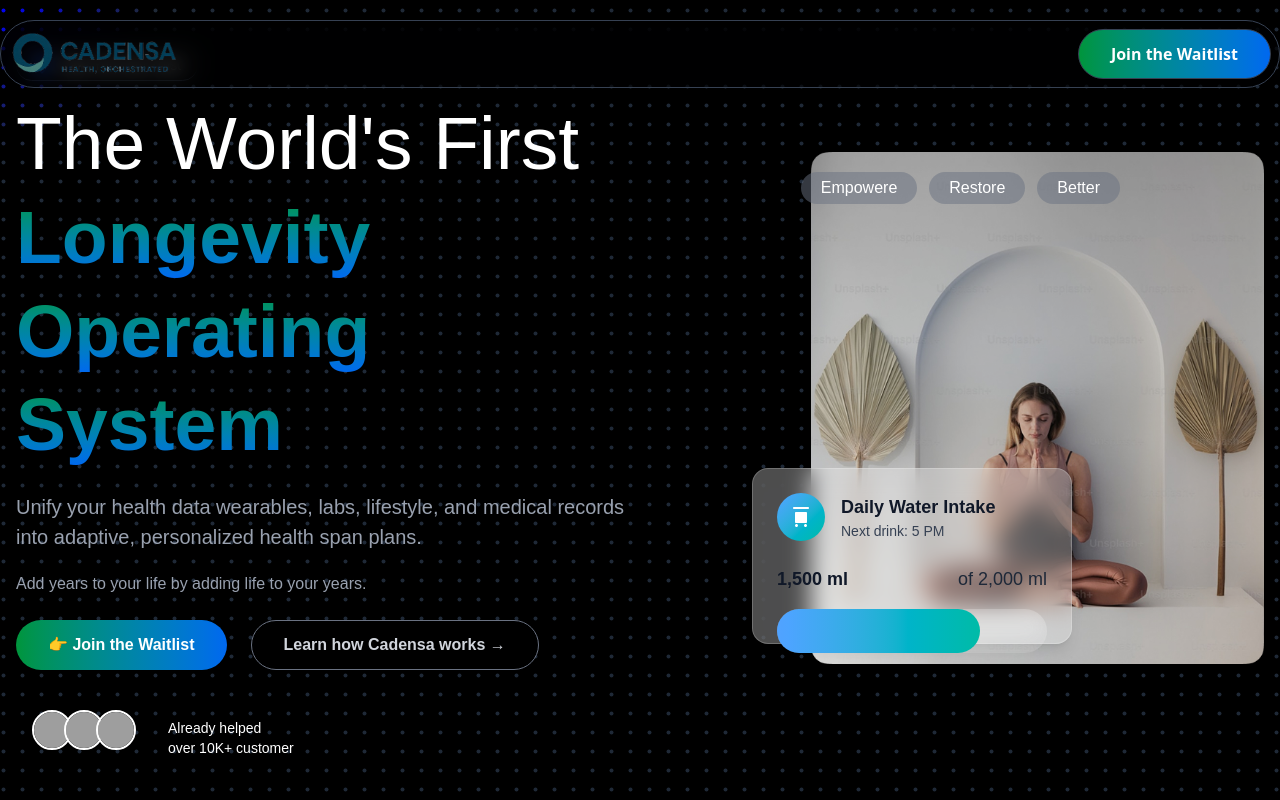
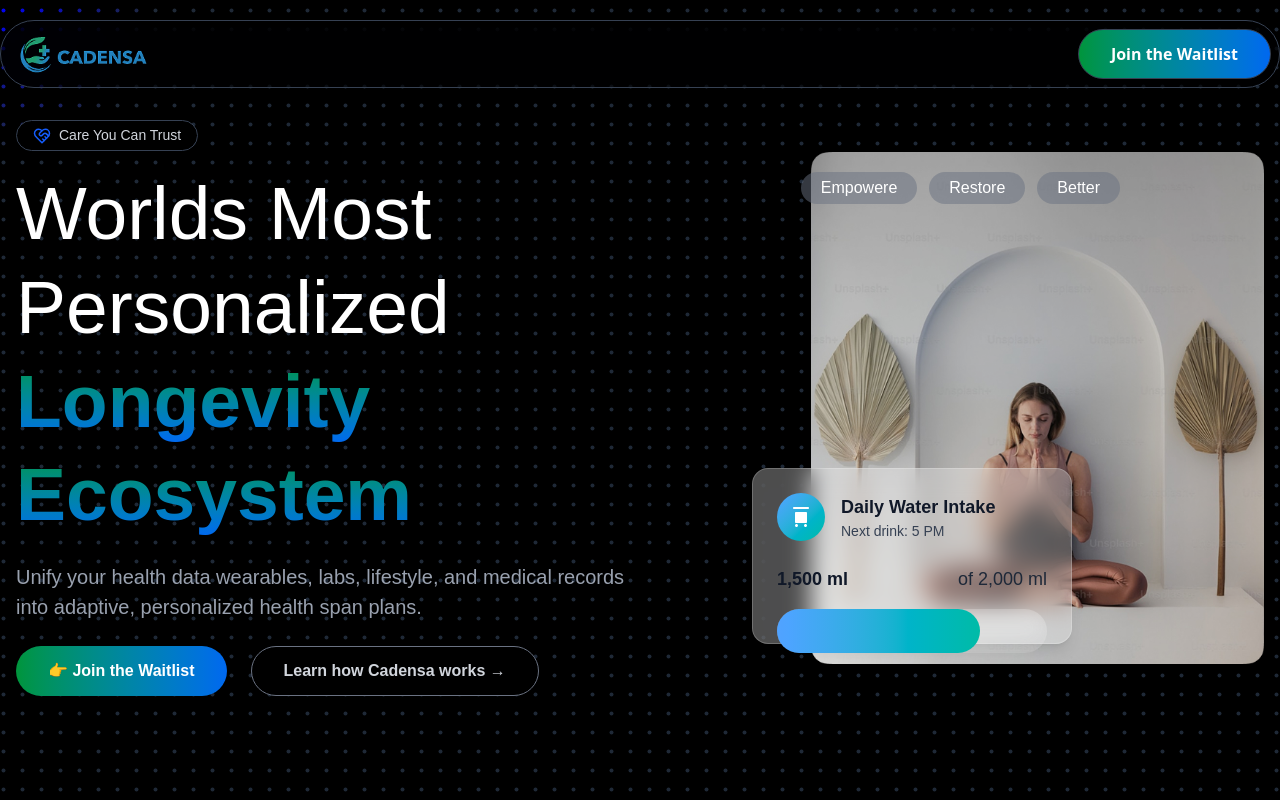
Before and after one commit to MohammedRasif/Tarakhpatel, a React (Vite) app: page / in a window 1280 px wide. Shown: the top 800 px of the page. Built offline with nearby package versions, Linux system fonts and the light colour scheme; grey boxes are pictures that could not be loaded.

Commit message:
add something new

```diff
--- a/src/component/Page.jsx/Banner.jsx
+++ b/src/component/Page.jsx/Banner.jsx
@@ -44,22 +44,22 @@
           </p>
 
           <h1 className="text-white text-[30px] font-medium leading-tight sm:text-[40px] md:text-[60px] lg:text-[75px]">
-            The World's First{" "}
+            Worlds Most Personalized {" "}
             <span className="bg-clip-text text-transparent bg-gradient-to-b from-[#00953B] to-[#0068F0] font-[550]">
               Longevity
             </span>
             <br />
             <span className="bg-clip-text text-transparent bg-gradient-to-b from-[#00953B] to-[#0068F0] font-[550]">
-              Operating System
+              Ecosystem
             </span>
           </h1>
           <p className="text-gray-400 text-[14px] pt-5 sm:text-[14px] md:text-[16px] lg:text-[20px]">
             Unify your health data wearables, labs, lifestyle, and medical
             records into adaptive, personalized health span plans.
           </p>
-          <p className="text-gray-400 text-[14px] pt-5 sm:text-[12px] md:text-[14px] lg:text-[16px]">
+          {/* <p className="text-gray-400 text-[14px] pt-5 sm:text-[12px] md:text-[14px] lg:text-[16px]">
             Add years to your life by adding life to your years.
-          </p>
+          </p> */}
           <div className="text-gray-300 lg:text-[16px] text-[13px] space-x-6 mt-6 flex flex-wrap sm:space-x-2 md:space-x-4 lg:space-x-6">
             <button className="rounded-full px-8 py-3 text-white lg:mb-0 mb-5 font-semibold bg-gradient-to-r from-[#00953B] to-[#0068F0] cursor-pointer group sm:px-4 sm:py-2 md:px-6 md:py-2 lg:px-8 lg:py-3">
               <span className="inline-block transition-transform duration-200 group-hover:scale-105">
@@ -72,28 +72,7 @@
               </span>
             </button>
           </div>
-          <div className="text-white flex items-center py-2 px-4 pt-10 sm:flex-col sm:items-start sm:space-y-2 lg:flex-row lg:space-x-4">
-            <div className="flex -space-x-2 sm:-space-x-1 md:-space-x-2">
-              <img
-                src="https://res.cloudinary.com/dfsu0cuvb/image/upload/v1737529178/samples/man-portrait.jpg"
-                className="w-10 h-10 rounded-full border-2 sm:w-6 sm:h-6 md:w-8 md:h-8 lg:w-10 lg:h-10"
-                alt="Customer 1"
-              />
-              <img
-                src="https://res.cloudinary.com/dfsu0cuvb/image/upload/v1737529177/samples/smile.jpg"
-                className="w-10 h-10 rounded-full border-2 sm:w-6 sm:h-6 md:w-8 md:h-8 lg:w-10 lg:h-10"
-                alt="Customer 2"
-              />
-              <img
-                src="https://res.cloudinary.com/dfsu0cuvb/image/upload/v1737529169/samples/people/smiling-man.jpg"
-                className="w-10 h-10 rounded-full border-2 sm:w-6 sm:h-6 md:w-8 md:h-8 lg:w-10 lg:h-10"
-                alt="Customer 3"
-              />
-            </div>
-            <div className="ml-4 text-sm font-medium sm:ml-0 sm:mt-2 lg:ml-4 lg:text-sm md:text-xs sm:text-[10px]">
-              Already helped <br /> over 10K+ customer
-            </div>
-          </div>
+
         </div>
 
         {/* Right side section */}
--- a/src/component/Page.jsx/Longevity.jsx
+++ b/src/component/Page.jsx/Longevity.jsx
@@ -33,7 +33,7 @@
                 <img
                   src={imgae}
                   alt=""
-                  className="h-32 -mt-10 -ml-14 object-cover"
+                  className="h-32 -mt-12 -ml-14 object-cover"
                 />
               </div>
             </div>
@@ -68,7 +68,7 @@
                 <img
                   src={imgae}
                   alt=""
-                  className="h-32 -mt-10 -ml-14 object-cover"
+                  className="h-32 -mt-12 -ml-14 object-cover"
                 />
               </div>
             </div>
@@ -103,7 +103,7 @@
                 <img
                   src={imgae}
                   alt=""
-                  className="h-32 -mt-10 -ml-14 object-cover"
+                  className="h-32 -mt-12 -ml-14 object-cover"
                 />
               </div>
             </div>
--- a/src/component/Page.jsx/Marque.jsx
+++ b/src/component/Page.jsx/Marque.jsx
@@ -37,9 +37,9 @@
             with adaptive insights, we help you unlock your full potential for a
             longer, better life.
           </p>
-          <p className="text-white">
+          {/* <p className="text-white">
             "Add years to your life by adding life to your years."
-          </p>
+          </p> */}
         </div>
       </div>
     </div>
--- a/src/component/Page.jsx/Trusted.jsx
+++ b/src/component/Page.jsx/Trusted.jsx
@@ -20,13 +20,13 @@
             <div className=" items-start gap-4 relative">
               <div className="items-center justify-start flex space-x-3 pb-2">
                 <img
-                  src="https://res.cloudinary.com/dfsu0cuvb/image/upload/v1737529179/cld-sample.jpg"
+                  src="https://res.cloudinary.com/dfsu0cuvb/image/upload/v1761393429/Image_27_tzr9vq.png"
                   className="rounded-full w-10 h-10"
                   alt=""
                 />
                 <div>
                   <h3 className="text-white font-semibold text-[17px]">
-                    Dr. Sam Chen, MD
+                    Dr. Tarak Patel
                   </h3>
                   <p className="text-gray-400 text-[14px]">
                     Founder & Chief Medical Officer
@@ -41,10 +41,10 @@
                 </p>
               </div>
             </div>
-            <div className="absolute text-white flex items-center font-semibold right-0 rounded-tr-lg px-3 py-1 rounded-bl-lg bg-gradient-to-r from-[#00953B] to-[#0068F0] top-0">
+            {/* <div className="absolute text-white flex items-center font-semibold right-0 rounded-tr-lg px-3 py-1 rounded-bl-lg bg-gradient-to-r from-[#00953B] to-[#0068F0] top-0">
               <FaStar />
               1.0
-            </div>
+            </div> */}
           </div>
         </div>
 
@@ -58,8 +58,7 @@
               </h3>
             </div>
             <p className="text-gray-300 text-sm leading-relaxed">
-              Development input from leading physicians and biomarker
-              institutions.
+             Developed with input from longevity researchers, health-tech innovators, and physicians from leading institutions.
             </p>
           </div>
 
@@ -69,8 +68,7 @@
               Research Partnerships
             </h3>
             <p className="text-gray-300 text-sm leading-relaxed">
-              Collaborating with leading research institutions to enhance
-              patient outcomes for longevity medicine.
+              Collaborating with leading longevity research institutions to ensure our platform reflects the latest scientific breakthroughs.
             </p>
           </div>
         </div>
--- a/src/component/Page.jsx/WhyChoice.jsx
+++ b/src/component/Page.jsx/WhyChoice.jsx
@@ -44,9 +44,9 @@
     src: img5,
   },
   {
-    title: "Community & Support",
+    title: "Simple & Accessible",
     description:
-      "Join a vibrant community on a shared journey towards a healthier future.",
+      "Complex health insights made simple and actionable for everyone.",
     src: img6,
   },
 ];
```
Also changed, not shown: src/component/Page.jsx/Faq.jsx (+8 -8 lines), src/image/Frame 1707483021 (5).png, src/image/freepik__upload.png.
